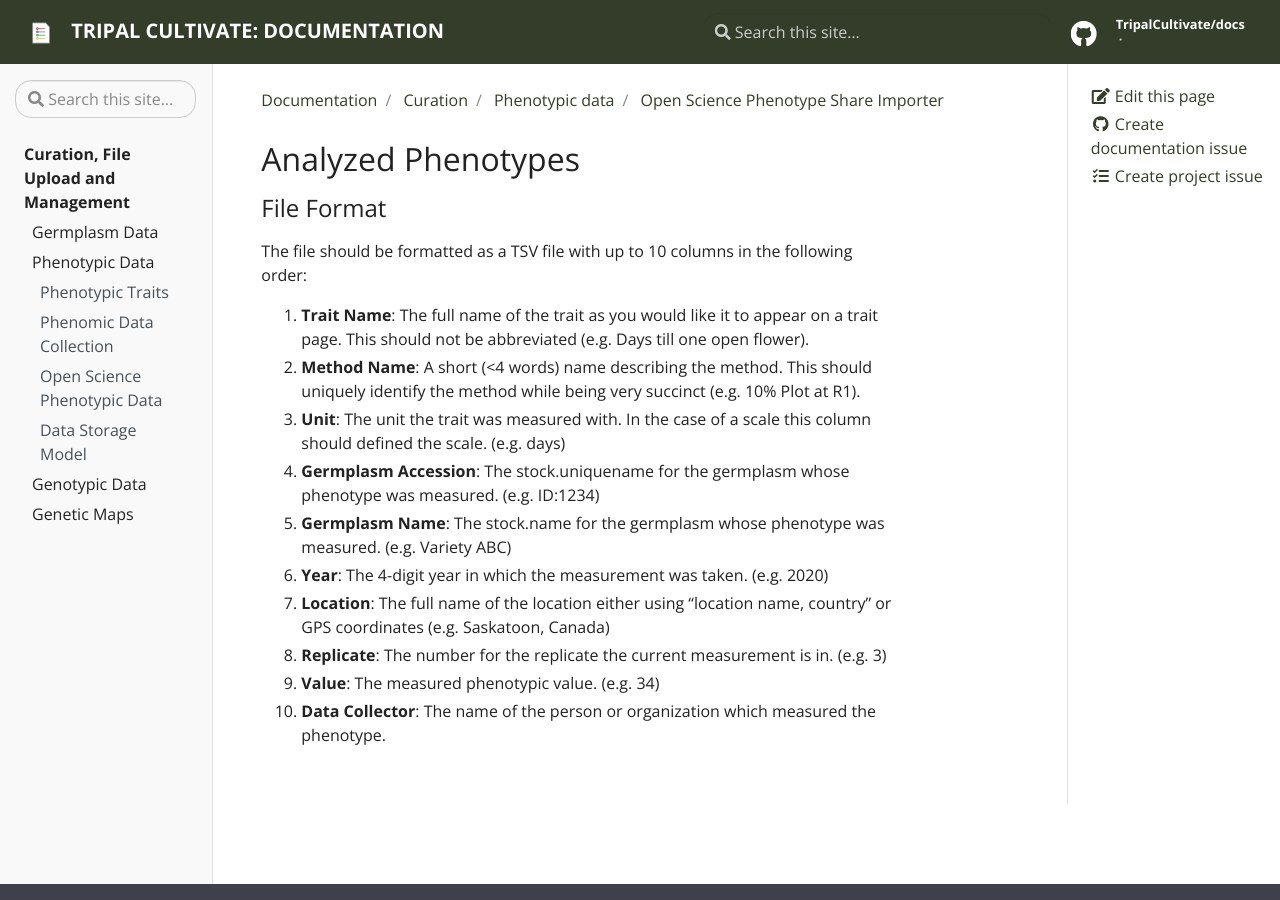
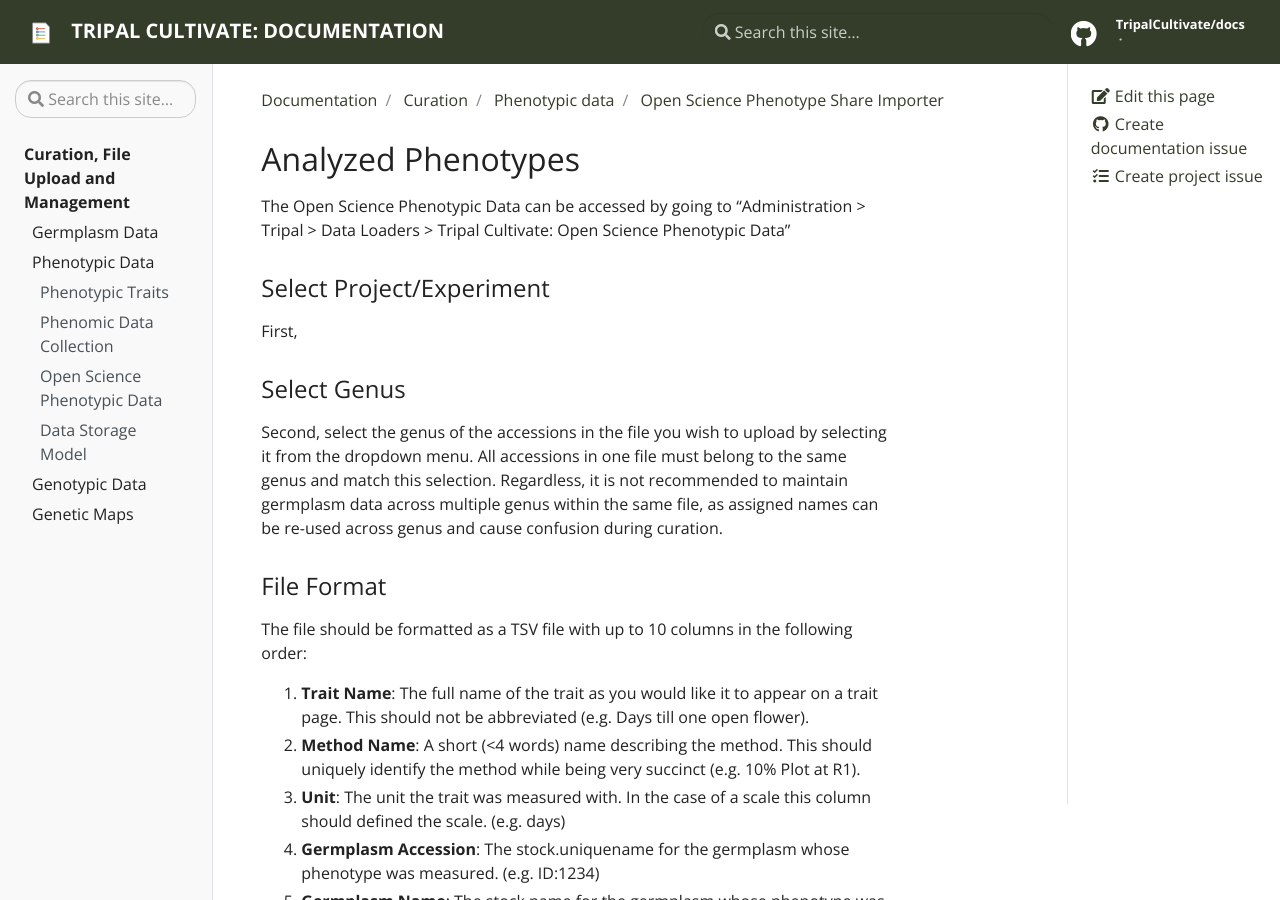
Before and after one commit to TripalCultivate/docs, a Jekyll site: the page built from _docs/curation/phenotypic-data/share-importer.md, in a window 1280 px wide and 900 px high. Built offline with Jekyll 4.4.1, drawn with Linux system fonts in a browser that asks for light colours.

Commit message:
Update share-importer.md

```diff
--- a/_docs/curation/phenotypic-data/share-importer.md
+++ b/_docs/curation/phenotypic-data/share-importer.md
@@ -6,7 +6,12 @@ tags:
 description: This is documentation pertaining to import of shareable phenotypic data into the Chado database.
 ---
 ## Analyzed Phenotypes
+The Open Science Phenotypic Data can be accessed by going to "Administration > Tripal > Data Loaders > Tripal Cultivate: Open Science Phenotypic Data"
 
+### Select Project/Experiment
+First,
+### Select Genus
+Second, select the genus of the accessions in the file you wish to upload by selecting it from the dropdown menu. All accessions in one file must belong to the same genus and match this selection. Regardless, it is not recommended to maintain germplasm data across multiple genus within the same file, as assigned names can be re-used across genus and cause confusion during curation.
 ### File Format
 The file should be formatted as a TSV file with up to 10 columns in the following order:
 1. **Trait Name**: The full name of the trait as you would like it to appear on a trait page. This should not be abbreviated (e.g. Days till one open flower).
```
